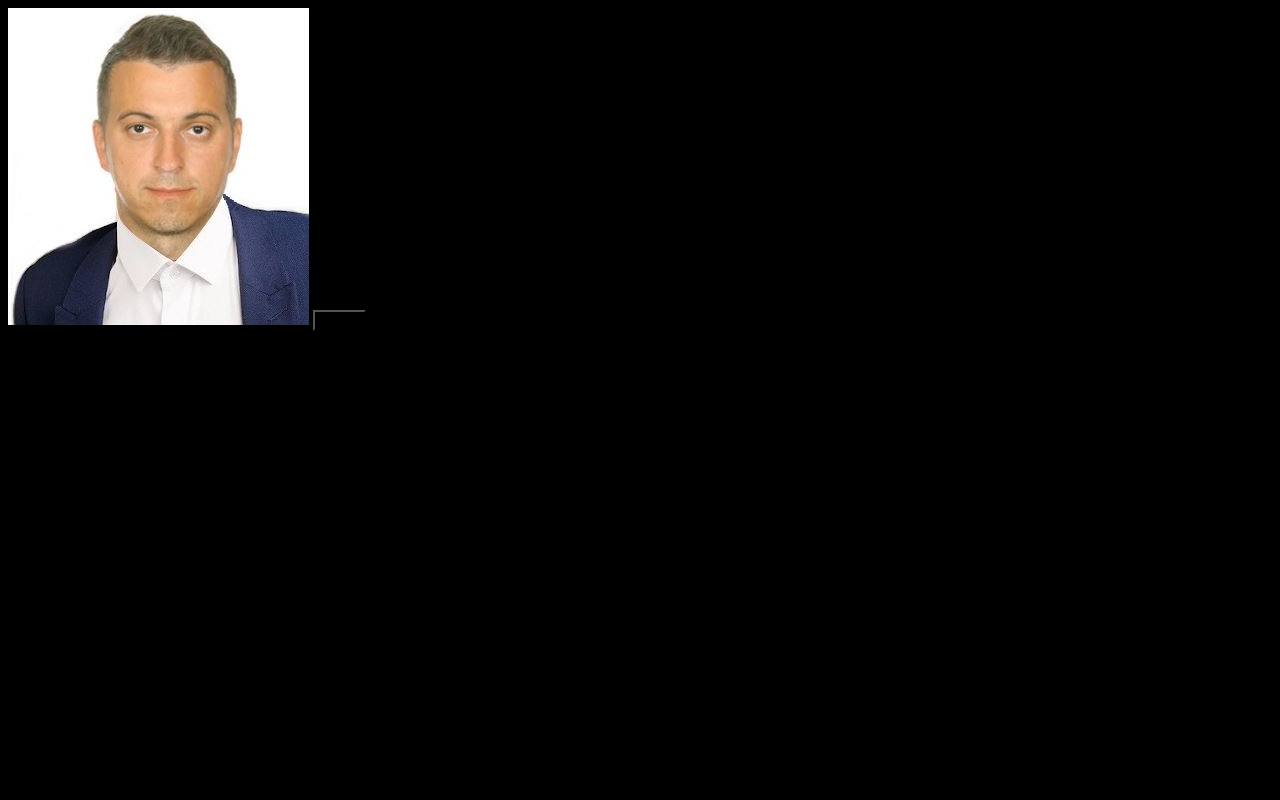
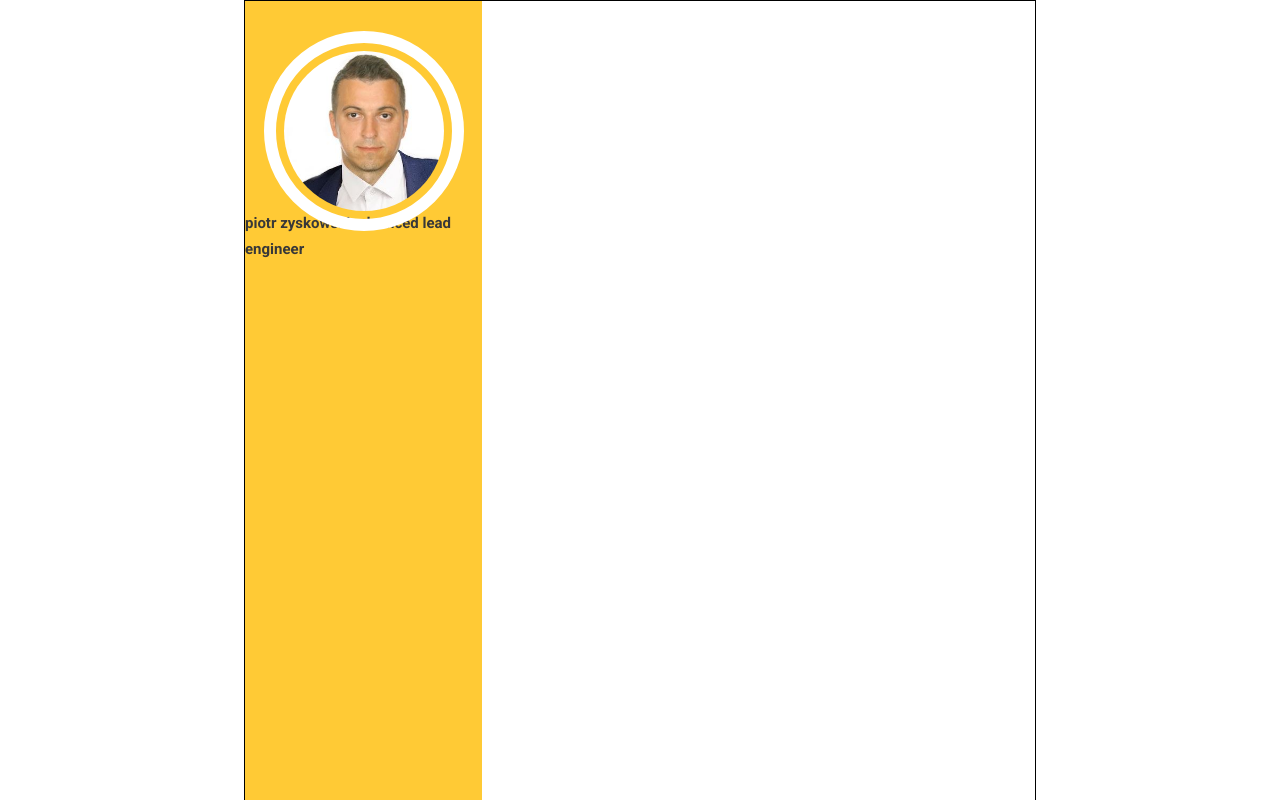
Before and after one commit to profitsky/cv, a website built with webpack: page src/template.html in a window 1280 px wide. Shown: the top 800 px of the page. Built offline with nearby package versions, Linux system fonts and the light colour scheme.

Commit message:
main layout

```diff
--- a/package.json
+++ b/package.json
@@ -39,5 +39,9 @@
     "webpack": "^5.35.1",
     "webpack-cli": "^4.6.0",
     "webpack-dev-server": "^3.11.2"
+  },
+  "dependencies": {
+    "@fortawesome/fontawesome-free": "^5.15.3",
+    "google-fonts-webpack-plugin": "^0.4.4"
   }
 }
--- a/src/index.js
+++ b/src/index.js
@@ -1,4 +1,5 @@
 import "../src/sass/main.scss"
+
 
 const message = "dziala jak skurwysyn";
 const btn = document.querySelector(".btn");
--- /dev/null
+++ b/src/sass/abstract/_typography.scss
@@ -0,0 +1,7 @@
+body {
+    font-family: 'Roboto', sans-serif;
+    font-weight: 400;
+    /*font-size: 16px;*/
+    line-height: 1.7;
+    color: $color-gray;
+}
--- /dev/null
+++ b/src/sass/abstract/_variables.scss
@@ -0,0 +1,3 @@
+$color-yellow: #ffca35;
+$color-gray: #383838;
+$color-white: #fff;
--- /dev/null
+++ b/src/sass/base/_base.scss
@@ -0,0 +1,16 @@
+*,
+*::after,
+*::before {
+    margin: 0;
+    padding: 0;
+    box-sizing: inherit;
+}
+
+html {
+    // This defines what 1rem is
+    font-size: 62.5%;
+}
+
+body {
+    box-sizing: border-box;
+}
--- /dev/null
+++ b/src/sass/components/_photo.scss
@@ -0,0 +1,26 @@
+.photo{
+    &__image{
+        margin: 5rem auto 0 auto;
+        position: relative;
+        background-image: url("/static/images/cvphoto.jpg");
+        background-size: cover;
+        height: 16rem;
+        width: 16rem;
+        border-radius: 50%;
+
+            &::before{
+            content: "";
+            position: absolute;
+            height: 125%;
+            width: 125%;
+            display: block;
+            top: 50%;
+            left: 50%;
+            transform: translate(-50%, -50%);
+            background-color: transparent;
+            border-radius: 50%;
+            border: 1.2rem solid $color-white;
+            z-index: 0;
+        }
+    }
+}
--- /dev/null
+++ b/src/sass/layout/_page.scss
@@ -0,0 +1,21 @@
+.page{
+    height: 1120px;
+    width: 792px;
+    margin: 0 auto ;
+
+    display: flex;
+    justify-content: flex-start;
+    align-items: stretch;
+    border: 1px solid black;
+
+    &__about{
+        background-color: $color-yellow;
+        flex-basis: 30%;
+    }
+
+    &__details{
+        background-color: $color-white;
+        flex-grow: 1;
+    }
+
+}
--- a/src/sass/main.scss
+++ b/src/sass/main.scss
@@ -1,3 +1,15 @@
-*{
-    background-color: black;
-}
+// @import "~font-awesome/css/font-awesome.css";
+@import url("https://fonts.googleapis.com/css?family=Roboto:100,300,400,700,900");
+
+@import "./abstract/variables";
+@import "./abstract/typography";
+@import "./abstract/utilities";
+@import "./abstract/mixins";
+
+@import "./base/base";
+
+@import "./components/photo";
+
+@import "./layout/page";
+
+@import "./pages/home";
--- a/src/template.html
+++ b/src/template.html
@@ -9,8 +9,19 @@
 </head>
 
 <body>
-    <img src="images/cvphoto.jpg" alt="">
-    <button class="btn">aaaaa</button>
+    <div class="page">
+        <section class="page__about">
+            <div class="photo">
+                <div class="photo__image"></div>
+                <h1 class="heading-primary">
+                    <span class="heading-primary--main">piotr zyskowski</span>
+                    <span class="heading-primary--sub">advanced lead engineer</span>
+                </h1>
+
+            </div>
+        </section>
+        <secction class="page__details"></secction>
+    </div>
 </body>
 
 
```
Also changed, not shown: bundler/webpack.common.js (+13 -0 lines), src/sass/abstract/_mixins.scss (added), src/sass/abstract/_utilities.scss (added), 1 other file.
